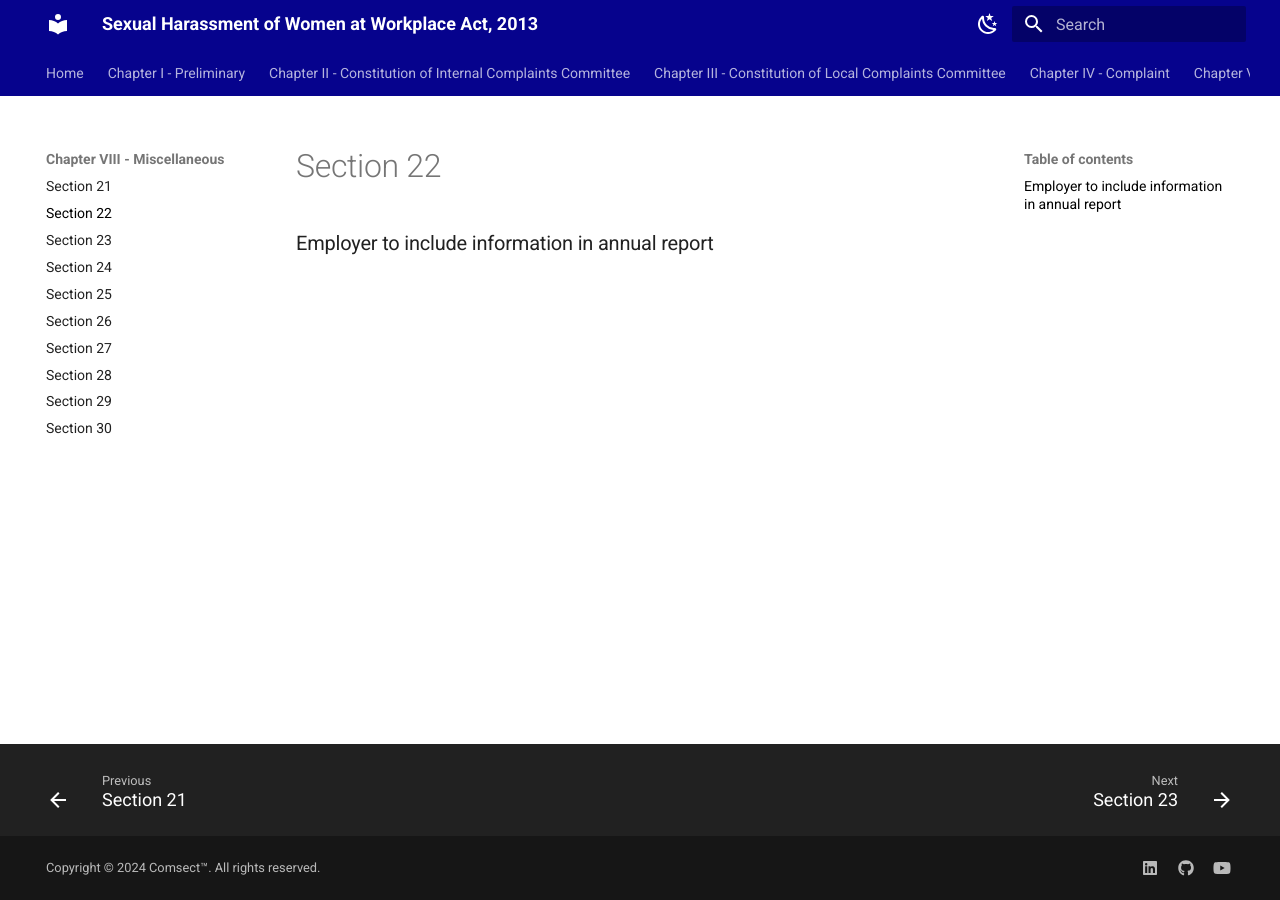
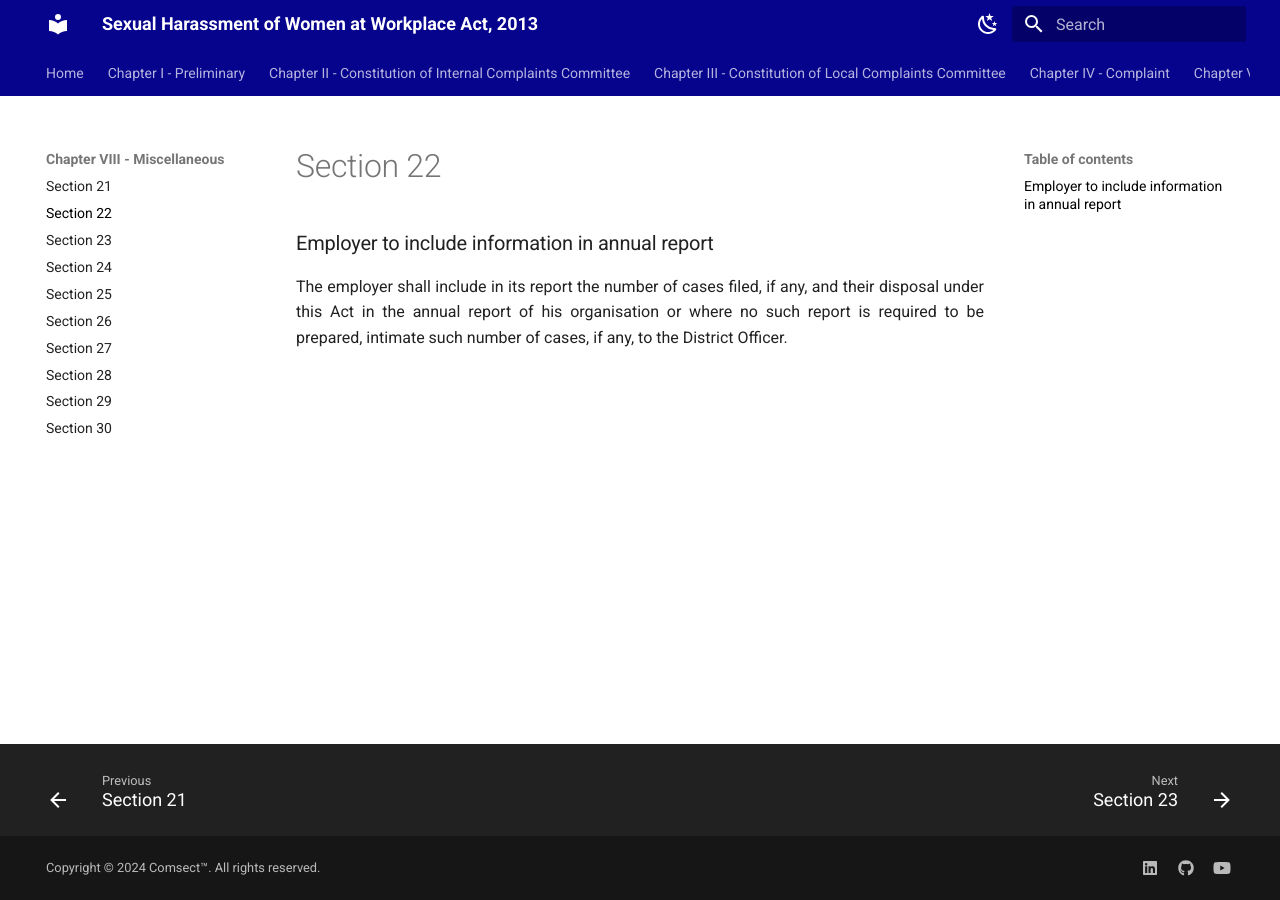
Before and after one commit to comsect/posh-act, an MkDocs documentation site: the page built from docs/en/22.md, in a window 1280 px wide. Built offline with MkDocs 1.6.1 and Material for MkDocs 9.7.7, drawn with Linux system fonts in a browser that asks for light colours.

Commit message:
add section twenty-two

```diff
--- a/docs/en/22.md
+++ b/docs/en/22.md
@@ -3,3 +3,7 @@ description: Employer to include information in annual report
 ---
 
 ### Employer to include information in annual report
+
+<div style="text-align: justify">
+
+The employer shall include in its report the number of cases filed, if any, and their disposal under this Act in the annual report of his organisation or where no such report is required to be prepared, intimate such number of cases, if any, to the District Officer.
```
